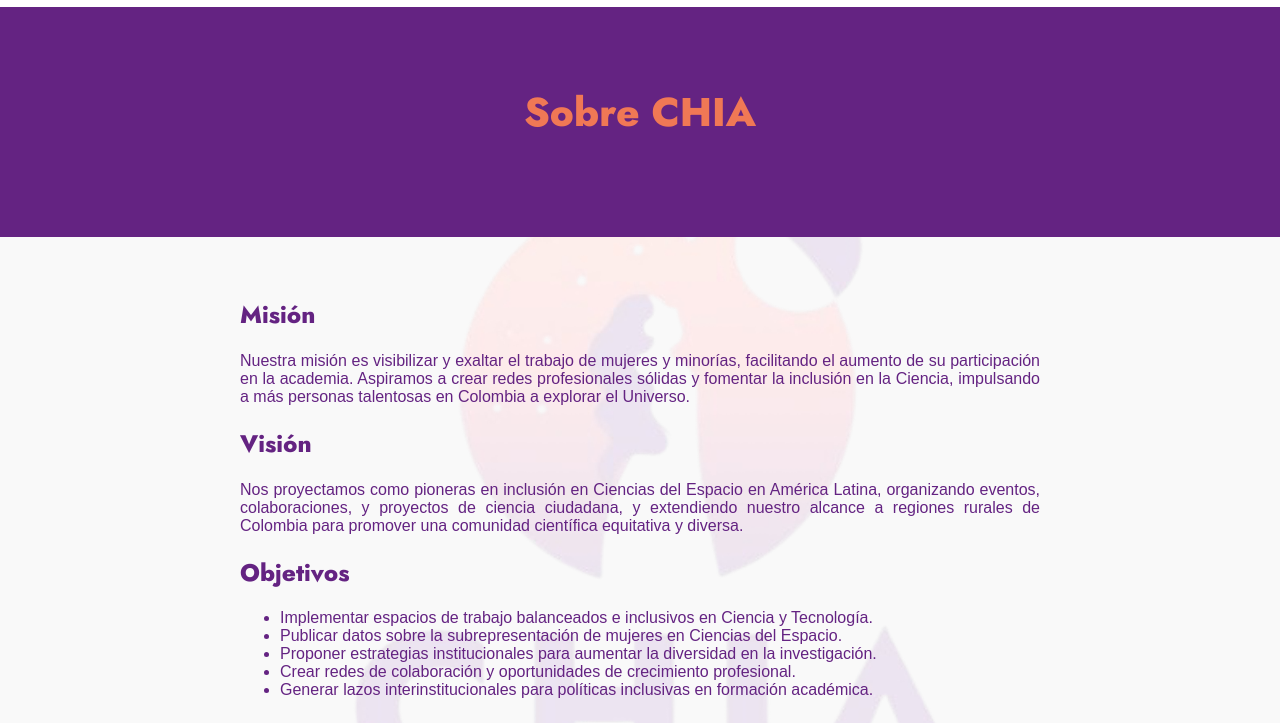
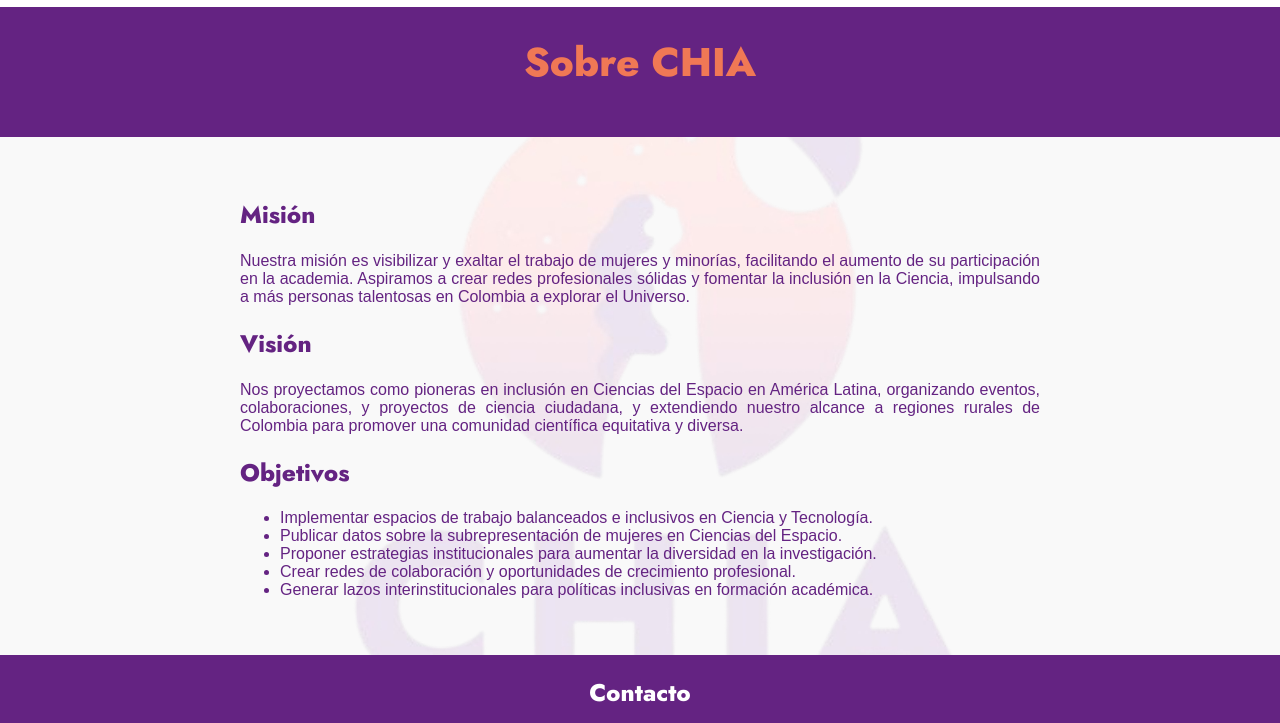
Before and after one commit to astrochiacol/astrochias, a plain HTML site: page about.html in a window 1280 px wide. Shown: the part 63-786 px from the top of the page. Drawn offline with Linux system fonts and the light colour scheme; a web font is replaced by a local one.

Commit message:
Update about.html

```diff
--- a/about.html
+++ b/about.html
@@ -84,7 +84,7 @@
     text-align: center; /* Centrado del texto */
     background-color: #642382; /* Color de la franja */
     width: 100%; /* Ancho completo */
-    height: 300px; /* Altura ajustable según necesidades */
+    height: 200px; /* Altura ajustable según necesidades */
 }
 
 /* Estilo del texto */
```
